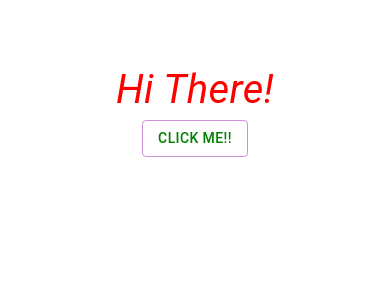
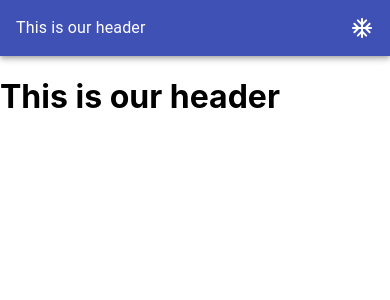
Before and after one commit to nikhilrai637/material-ui-concepts, a React (Create React App) app: page / in a window 390 px wide. Shown: the top 300 px of the page. Built offline with nearby package versions, Linux system fonts and the light colour scheme.

Commit message:
Adding Header and responsive grid

```diff
--- a/package.json
+++ b/package.json
@@ -5,6 +5,7 @@
   "dependencies": {
     "@material-ui/core": "^4.11.1",
     "@material-ui/icons": "^4.9.1",
+    "@material-ui/styles": "^4.11.2",
     "@testing-library/jest-dom": "^5.11.6",
     "@testing-library/react": "^11.2.2",
     "@testing-library/user-event": "^12.2.2",
--- a/public/index.html
+++ b/public/index.html
@@ -26,7 +26,7 @@
     -->
     <title>React App</title>
   </head>
-  <body>
+  <body style="margin: 0;">
     <noscript>You need to enable JavaScript to run this app.</noscript>
     <div id="root"></div>
     <!--
--- a/src/App.js
+++ b/src/App.js
@@ -6,19 +6,9 @@ import { ThemeProvider} from '@material-ui/core/styles';
 import Typography from '@material-ui/core/Typography';
 import theme from './Theme'
 import { makeStyles } from '@material-ui/core/styles';
-
-const useStyles = makeStyles({
-   helloThereStyle :{
-     fontStyle : 'oblique',
-     color : "red",
-     fontSize : "40px"
-   },
-
-   buttonStyles :{
-     color : "green",
-     variant : "inherit"
-   }
-});
+import {Grid} from '@material-ui/core'
+import Header from './Header'
+import Content from './Content';
 
 
 
@@ -26,19 +16,26 @@ const useStyles = makeStyles({
 
 
 function App() {
-  const classes = useStyles();
-  return (
+   return (
+   <div>
+     <Grid container direction = "column">
+      <Grid item>
+      <Header/>
+      </Grid>
+
+      <Grid item container  >
+      <Grid xs = {0} sm = {2}/>
+      <Grid xs = {12} sm = {8}>
+      <Content />
+
+      </Grid>
+      <Grid xs = {0} sm = {2}/>
+      </Grid>
+     </Grid>
+   </div>
 
 
 
-    <ThemeProvider theme={theme} >
-    <div className="App">
-      <Typography className = {classes.helloThereStyle}>
-        Hi There!
-      </Typography>
-     <Button   className = {classes.buttonStyles}  variant = "outlined" color ="primary">Click Me!!</Button>
-    </div>
-    </ThemeProvider>
 
   );
 }
--- /dev/null
+++ b/src/Content.js
@@ -0,0 +1,9 @@
+import React from 'react'
+
+
+
+const Content = ()  => {
+    return (<h1>This is our header</h1>)
+}
+
+export default Content
--- /dev/null
+++ b/src/Header.js
@@ -0,0 +1,25 @@
+import React from 'react';
+import { AppBar, Toolbar, Typography } from '@material-ui/core';
+import AcUnitRoundedIcon from '@material-ui/icons/AcUnitRounded';
+import {makeStyles} from '@material-ui/styles'
+
+const useStyle = makeStyles({
+    typographyStyles  : {
+        flex: 1,
+    }
+});
+const Header =  ( ) => {
+    const styles = useStyle();
+    return(
+        <AppBar position = 'static'>
+            <Toolbar>
+                 <Typography  className = {styles.typographyStyles}>
+                     This is our header
+                 </Typography>
+                 <AcUnitRoundedIcon />
+            </Toolbar>
+        </AppBar>
+    )
+}
+
+export default Header
```
Also changed, not shown: 2 other files (tests, documents, lock files or other folders).
